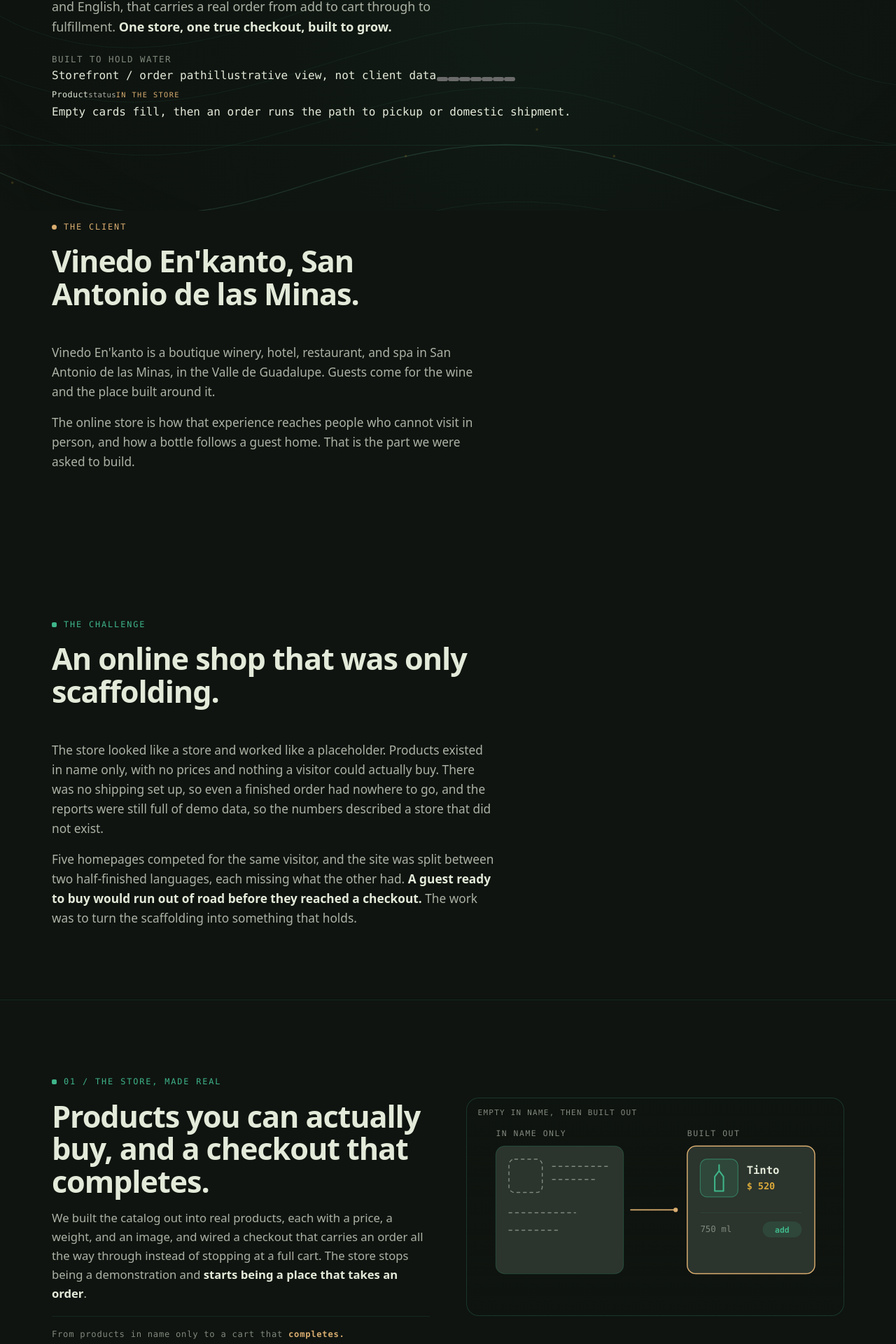
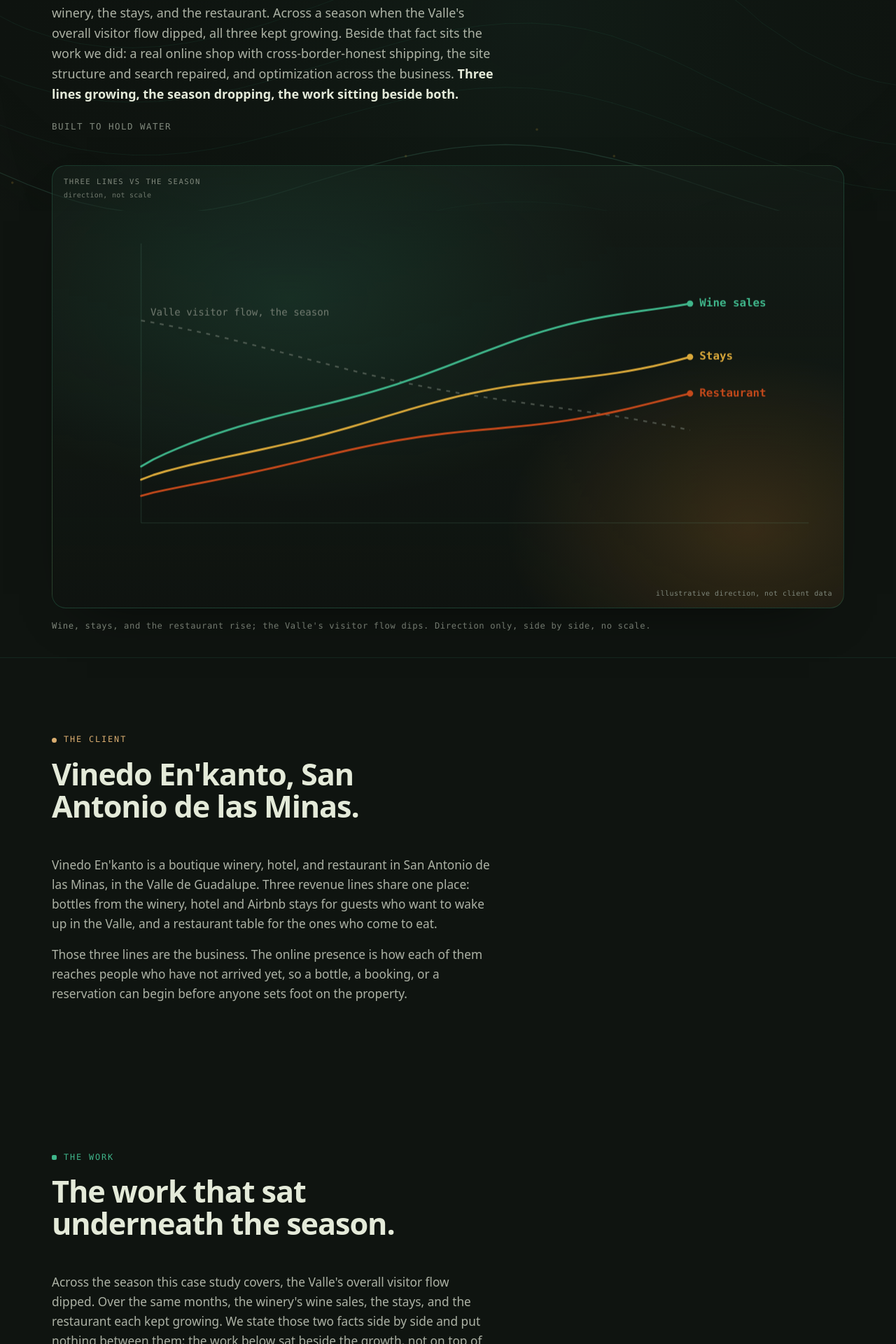
Before and after one commit to hackesmit/cardon-digital, a Next.js app: page /work/enkanto in a window 1280 px wide. Shown: the part 499-2419 px from the top of the page at 70% size. Built offline with nearby package versions, Linux system fonts and the light colour scheme.

Commit message:
WIP: enkanto rework progress snapshot

```diff
--- a/app/work/enkanto/enkanto-case.css
+++ b/app/work/enkanto/enkanto-case.css
@@ -165,8 +165,9 @@
 /* ============================ RESPONSIVE ============================ */
 @media (max-width:640px){
   .pg-enkanto .callouts{grid-template-columns:1fr;}
-  .pg-enkanto .shop-stage{aspect-ratio:auto;min-height:420px;}
+  .pg-enkanto .tl-stage{aspect-ratio:auto;min-height:420px;}
 }
 @media (max-width:400px){
-  .pg-enkanto .shop-plate{max-width:180px;}
+  .pg-enkanto .tl-plate{max-width:180px;}
+  .pg-enkanto .tl-honest{max-width:52%;}
 }
--- a/app/work/enkanto/page.tsx
+++ b/app/work/enkanto/page.tsx
@@ -1,13 +1,13 @@
 import type { Metadata } from "next";
 import Reveal from "@/components/site/Reveal";
-import StorefrontEngine from "@/components/pages/enkanto/StorefrontEngine";
+import ThreeLines from "@/components/pages/enkanto/ThreeLines";
 import SpotlightFrames from "@/components/pages/enkanto/SpotlightFrames";
 import "./enkanto-case.css";
 
 export const metadata: Metadata = {
   title: "Vinedo En'kanto case study",
   description:
-    "How a boutique Valle de Guadalupe winery, hotel, and restaurant got a working commerce foundation: store rebuilt, structure repaired, payments and shipping made real, bilingual by design.",
+    "Through a season when the Valle de Guadalupe's overall visitor flow dipped, En'kanto's three revenue lines, wine, stays, and restaurant, each kept growing. Beside that season sat the work: a real online shop, structure and search repaired, payments and shipping made real, bilingual by design.",
   alternates: { canonical: "/work/enkanto" },
 };
 
@@ -22,22 +22,26 @@ export default function EnkantoCaseStudy() {
           <div className="hero-copy">
             <p className="eyebrow">Case study / Winery</p>
             <h1>
-              Vinedo En&apos;kanto has a shop that finally{" "}
-              <span className="accent">sells</span>, built to{" "}
-              <span className="enk">grow</span>.
+              The Valle&apos;s volume dropped that season. En&apos;kanto&apos;s
+              wine, stays, and tables kept{" "}
+              <span className="enk">growing</span>.
             </h1>
             <p className="hero-sub">
-              The online store existed in name only: products with no prices,
-              no way to ship, demo data in the reports, and five homepages
-              competing for the same visitor. We rebuilt it into a working
-              commerce foundation, in Spanish and English, that carries a real
-              order from add to cart through to fulfillment.{" "}
-              <b>One store, one true checkout, built to grow.</b>
+              En&apos;kanto runs three revenue lines out of San Antonio de las
+              Minas: the winery, the stays, and the restaurant. Across a season
+              when the Valle&apos;s overall visitor flow dipped, all three kept
+              growing. Beside that fact sits the work we did: a real online shop
+              with cross-border-honest shipping, the site structure and search
+              repaired, and optimization across the business.{" "}
+              <b>
+                Three lines growing, the season dropping, the work sitting beside
+                both.
+              </b>
             </p>
             <p className="brandline">Built to hold water</p>
           </div>
 
-          <StorefrontEngine />
+          <ThreeLines />
         </div>
       </section>
 
@@ -53,48 +57,52 @@ export default function EnkantoCaseStudy() {
             </div>
             <div className="prose">
               <p>
-                Vinedo En&apos;kanto is a boutique winery, hotel, restaurant,
-                and spa in San Antonio de las Minas, in the Valle de Guadalupe.
-                Guests come for the wine and the place built around it.
+                Vinedo En&apos;kanto is a boutique winery, hotel, and restaurant
+                in San Antonio de las Minas, in the Valle de Guadalupe. Three
+                revenue lines share one place: bottles from the winery, hotel
+                and Airbnb stays for guests who want to wake up in the Valle, and
+                a restaurant table for the ones who come to eat.
               </p>
               <p>
-                The online store is how that experience reaches people who
-                cannot visit in person, and how a bottle follows a guest home.
-                That is the part we were asked to build.
+                Those three lines are the business. The online presence is how
+                each of them reaches people who have not arrived yet, so a
+                bottle, a booking, or a reservation can begin before anyone sets
+                foot on the property.
               </p>
             </div>
           </Reveal>
         </div>
       </section>
 
-      {/* ============================ CHALLENGE ============================ */}
-      <section className="section" aria-labelledby="challenge-title">
+      {/* ============================ THE WORK (group intro) ============================ */}
+      <section className="section" aria-labelledby="work-title">
         <div className="container">
           <Reveal>
             <div className="section-head">
-              <span className="kicker">The challenge</span>
-              <h2 id="challenge-title">
-                An online shop that was only scaffolding.
+              <span className="kicker">The work</span>
+              <h2 id="work-title">
+                The work that sat underneath the season.
               </h2>
             </div>
             <div className="prose">
               <p>
-                The store looked like a store and worked like a placeholder.
-                Products existed in name only, with no prices and nothing a
-                visitor could actually buy. There was no shipping set up, so
-                even a finished order had nowhere to go, and the reports were
-                still full of demo data, so the numbers described a store that
-                did not exist.
+                Across the season this case study covers, the Valle&apos;s
+                overall visitor flow dipped. Over the same months, the
+                winery&apos;s wine sales, the stays, and the restaurant each kept
+                growing. We state those two facts side by side and put nothing
+                between them: the work below sat beside the growth, not on top of
+                it.
               </p>
               <p>
-                Five homepages competed for the same visitor, and the site was
-                split between two half-finished languages, each missing what the
-                other had.{" "}
+                And there was real work to do. The online store existed in name
+                only, products with no prices and no way to ship, and five
+                homepages competed for the same visitor across two half-finished
+                languages.{" "}
                 <b>
-                  A guest ready to buy would run out of road before they reached
-                  a checkout.
+                  We rebuilt the groundwork under all three lines, one piece at a
+                  time.
                 </b>{" "}
-                The work was to turn the scaffolding into something that holds.
+                Here is that work, and the line each piece serves.
               </p>
             </div>
           </Reveal>
@@ -112,15 +120,14 @@ export default function EnkantoCaseStudy() {
                   Products you can actually buy, and a checkout that completes.
                 </h2>
                 <p className="section-sub">
-                  We built the catalog out into real products, each with a
-                  price, a weight, and an image, and wired a checkout that
-                  carries an order all the way through instead of stopping at a
-                  full cart. The store stops being a demonstration and{" "}
+                  We built the catalog into real products, each with a price, a
+                  weight, and an image, and wired a checkout that carries an
+                  order through instead of stalling at a full cart. The store
+                  stops being a demonstration and{" "}
                   <b>starts being a place that takes an order</b>.
                 </p>
                 <p className="note">
-                  From products in name only to a cart that{" "}
-                  <b className="w">completes.</b>
+                  Serves the <b className="w">wine line.</b>
                 </p>
               </div>
               <div className="split-vis">
@@ -186,14 +193,14 @@ export default function EnkantoCaseStudy() {
                 <h2 id="ch-2-title">One clear site, not five homepages.</h2>
                 <p className="section-sub">
                   We unpublished the duplicate homepages so one canonical page
-                  stands for the store, wrote the descriptions that were
-                  missing, and cleaned the sitemap and robots so search engines
-                  read the site the way a visitor does. The structure{" "}
-                  <b>stops fighting itself</b>.
+                  stands for the business, wrote the missing descriptions, and
+                  cleaned the sitemap and robots so search reads the site the way
+                  a visitor does. The structure stops fighting itself, and the
+                  whole business, the wine, the stays, and the restaurant,{" "}
+                  <b>is found in one place</b>.
                 </p>
                 <p className="note">
-                  From five competing pages to{" "}
-                  <b className="w">one clear structure.</b>
+                  Serves <b className="w">all three lines.</b>
                 </p>
               </div>
               <div className="split-vis">
@@ -271,14 +278,13 @@ export default function EnkantoCaseStudy() {
                   Set up for the ways people here actually pay.
                 </h2>
                 <p className="section-sub">
-                  We set up payments around how Mexico pays, cards and cash, so
-                  a guest can check out the way that suits them and the order
-                  clears. Paying stops being{" "}
+                  We set up payments around how Mexico pays, cards and cash, so a
+                  guest checks out the way that suits them and the order clears.
+                  Paying stops being{" "}
                   <b>the place an order quietly dies</b>.
                 </p>
                 <p className="note">
-                  From no way to pay to{" "}
-                  <b className="w">a checkout that clears.</b>
+                  Serves the <b className="w">wine line.</b>
                 </p>
               </div>
               <div className="split-vis">
@@ -345,18 +351,16 @@ export default function EnkantoCaseStudy() {
                 <span className="kicker gold">04 / Shipping, made real</span>
                 <h2 id="ch-4-title">A real way to get the wine to the buyer.</h2>
                 <p className="section-sub">
-                  We set up a domestic carrier path with packaging that meets
-                  the rules, so a bottle bought online reaches a door inside
-                  Mexico. Selling across the border as a Mexican winery is not
-                  something the law allows, so we designed the store around what
-                  is real: it sells pickup and domestic delivery, and guests
-                  visiting from the United States{" "}
+                  We set up a domestic carrier path with packaging that meets the
+                  rules, so a bottle bought online reaches a door inside Mexico.
+                  Selling across the border as a Mexican winery is not something
+                  the law allows, so the store sells pickup and domestic
+                  delivery, and guests visiting from the United States{" "}
                   <b>carry wine home themselves under the personal allowance</b>.
-                  The store only promises what it can keep.
+                  It only promises what it can keep.
                 </p>
                 <p className="note">
-                  From no shipping to{" "}
-                  <b className="w">a bottle that reaches the door.</b>
+                  Serves the <b className="w">wine line.</b>
                 </p>
               </div>
               <div className="split-vis">
@@ -427,14 +431,13 @@ export default function EnkantoCaseStudy() {
                 </h2>
                 <p className="section-sub">
                   We built English and Spanish as one foundation, so the same
-                  store reads whole in either language instead of one being a
+                  site reads whole in either language instead of one being a
                   thinner copy of the other. A guest from the Valle and a guest
                   from across the border{" "}
-                  <b>meet the same store, each in their own words</b>.
+                  <b>meet the same business, each in their own words</b>.
                 </p>
                 <p className="note">
-                  From two half-languages to{" "}
-                  <b className="w">one store, read whole in both.</b>
+                  Serves <b className="w">all three lines.</b>
                 </p>
               </div>
               <div className="split-vis">
@@ -483,41 +486,42 @@ export default function EnkantoCaseStudy() {
           <Reveal>
             <div className="section-head">
               <span className="kicker enk">The result</span>
-              <h2 id="results-title">What En&apos;kanto can do now.</h2>
+              <h2 id="results-title">Three lines up, the season down.</h2>
             </div>
             <div className="callouts">
               <div className="callout">
                 <span className="callout-idx mono">01</span>
-                <p className="callout-lead">A store that takes a real order.</p>
+                <p className="callout-lead">Wine, growing.</p>
                 <p className="callout-body">
-                  Real products, real prices, and a checkout that completes, so
-                  a guest ready to buy can finish.
+                  Across the season, the winery&apos;s wine sales kept rising.
+                  The shop and the cross-border-honest shipping lane sit beside
+                  that line.
                 </p>
               </div>
               <div className="callout">
                 <span className="callout-idx mono">02</span>
-                <p className="callout-lead">
-                  One clear site instead of five front doors.
-                </p>
+                <p className="callout-lead">Stays, growing.</p>
                 <p className="callout-body">
-                  A single canonical store, described and indexed cleanly, so
-                  visitors and search engines find one place, not five.
+                  The hotel and Airbnb stays kept filling through the same
+                  months. The listings and the booking flow sit beside that
+                  line.
                 </p>
               </div>
               <div className="callout">
                 <span className="callout-idx mono">03</span>
-                <p className="callout-lead">Paid the way people here pay.</p>
+                <p className="callout-lead">Restaurant, growing.</p>
                 <p className="callout-body">
-                  Cards and cash both clear, so paying is no longer where an
-                  order stalls.
+                  The restaurant&apos;s tables kept rising over the season. The
+                  reservations and the follow-up sit beside that line.
                 </p>
               </div>
               <div className="callout">
                 <span className="callout-idx mono">04</span>
-                <p className="callout-lead">A bottle that can actually get home.</p>
+                <p className="callout-lead">The season, dropping.</p>
                 <p className="callout-body">
-                  Domestic delivery that meets the rules, and an honest
-                  pickup-and-carry path for guests from across the border.
+                  The Valle&apos;s overall visitor flow fell across the season.
+                  We put it on the same chart as the three lines and let the
+                  directions speak.
                 </p>
               </div>
             </div>
@@ -531,18 +535,21 @@ export default function EnkantoCaseStudy() {
           <Reveal>
             <div className="outcome-inner">
               <span className="kicker">The outcome</span>
-              <h2 id="outcome-title">A commerce foundation that can grow.</h2>
+              <h2 id="outcome-title">
+                Three lines, growing through a season that went down.
+              </h2>
               <div className="prose">
                 <p>
-                  The store now has real products, a checkout that completes,
-                  payments for how people pay, shipping that reaches the door,
-                  and one bilingual foundation underneath it all. What was
-                  scaffolding is now something a boutique winery can actually
-                  sell from, and build on.
+                  Through a season when the Valle&apos;s overall flow dipped,
+                  En&apos;kanto&apos;s wine, its stays, and its restaurant each
+                  kept growing. Beside those three lines sits the work: a shop
+                  that takes a real order, structure and search repaired,
+                  payments that clear, shipping that reaches the door, and one
+                  bilingual foundation under all of it.
                 </p>
                 <p>
-                  Through a season when the Valle&apos;s overall flow dipped,
-                  En&apos;kanto kept growing and kept selling.{" "}
+                  We state the work and we state the season, and we set them next
+                  to each other and claim no more than that.{" "}
                   <b>
                     We built the foundation. What grows on it belongs to the
                     winery.
--- a/components/pages/enkanto/SpotlightFrames.tsx
+++ b/components/pages/enkanto/SpotlightFrames.tsx
@@ -5,13 +5,13 @@ import { useEffect } from "react";
 /**
  * Attaches the cursor-follow spotlight handler to every framed visual on the
  * En'kanto case study. On pointermove it writes --mx / --my (in px, relative to
- * the frame) so the .vis-frame::after and .shop-stage::after radial highlight
+ * the frame) so the .vis-frame::after and .tl-stage::after radial highlight
  * tracks the cursor. Effect-only: renders nothing.
  */
 export default function SpotlightFrames() {
   useEffect(() => {
     const frames = Array.prototype.slice.call(
-      document.querySelectorAll(".pg-enkanto .vis-frame, .pg-enkanto .shop-stage")
+      document.querySelectorAll(".pg-enkanto .vis-frame, .pg-enkanto .tl-stage")
     ) as HTMLElement[];
 
     const handlers: Array<{
```
